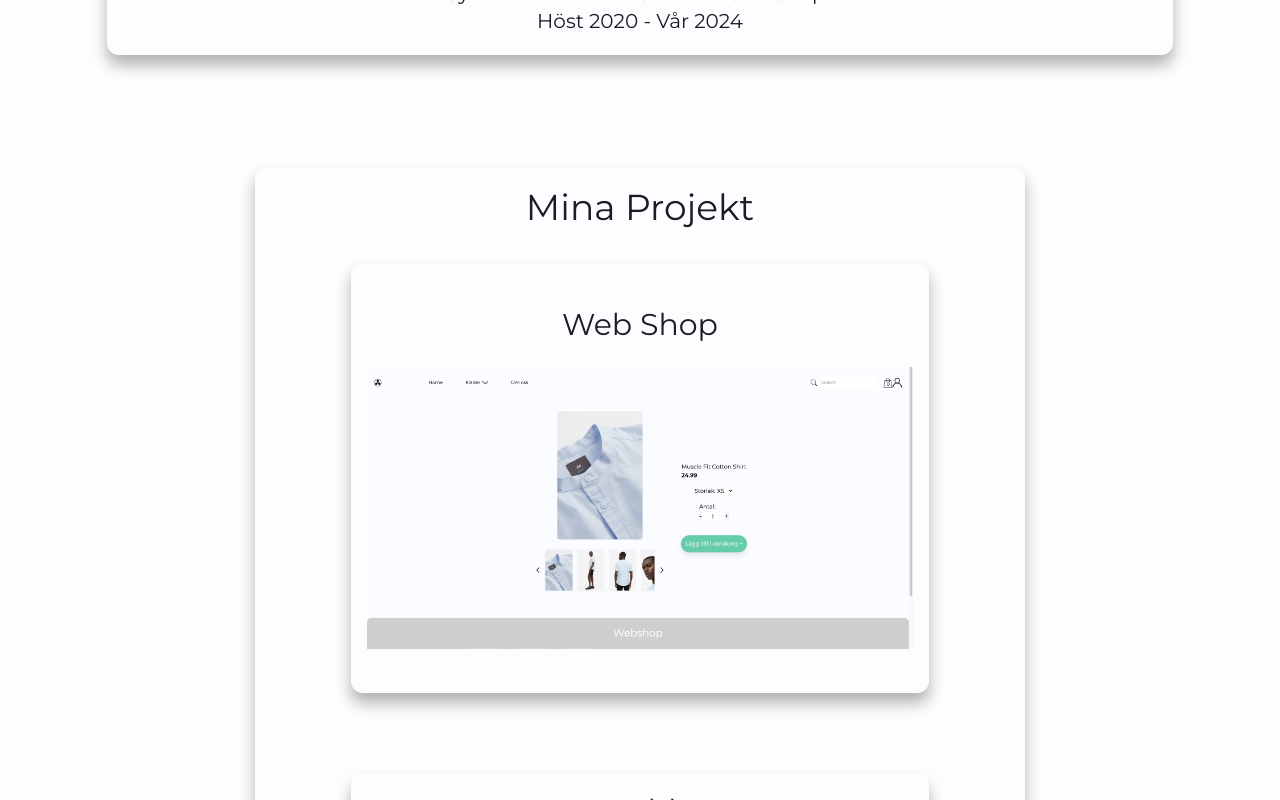
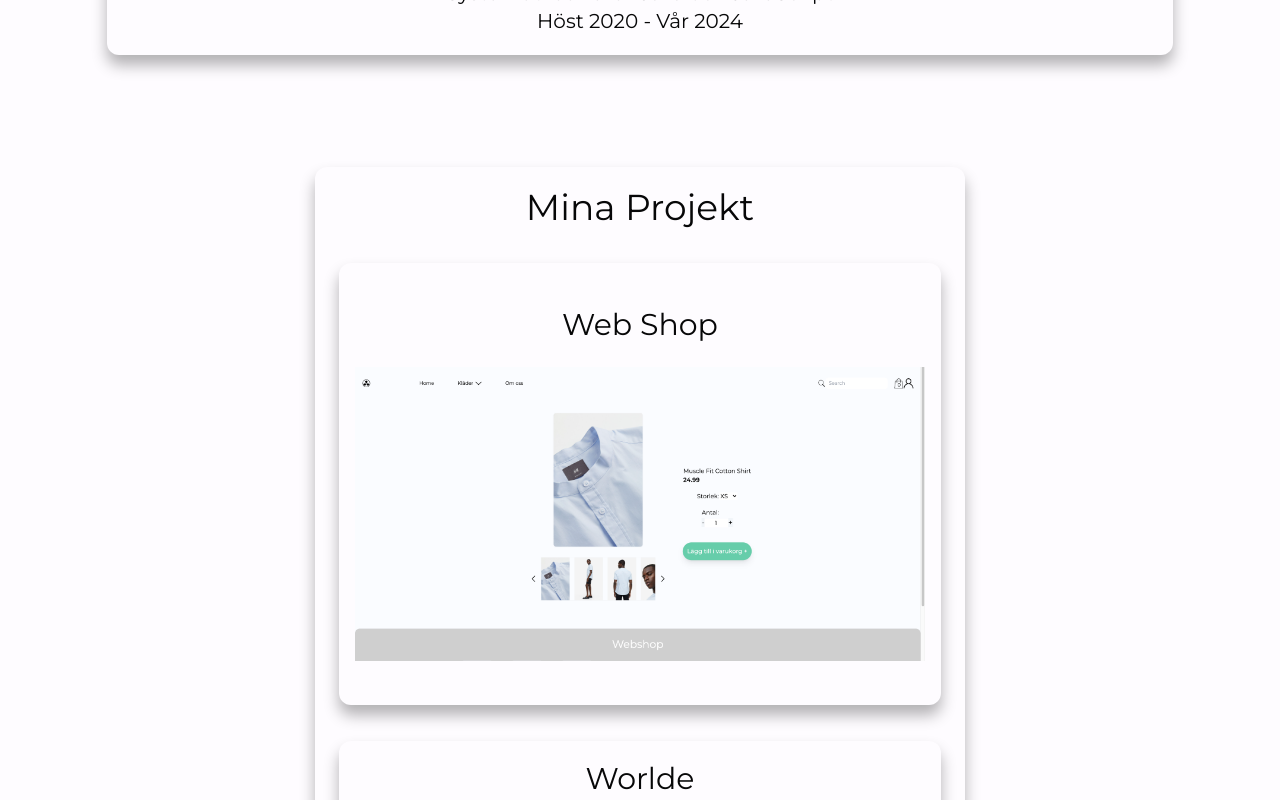
Before and after one commit to Rasmus3liasson/rasmus-portfolio, a Next.js app: page / in a window 1280 px wide. Shown: the part 2000-2800 px from the top of the page. Built offline with nearby package versions, Linux system fonts and the light colour scheme.

Commit message:
added som minor styling

```diff
--- a/src/app/components/Containers/Knowledge.tsx
+++ b/src/app/components/Containers/Knowledge.tsx
@@ -12,7 +12,7 @@ export default function Knowledge() {
     <section className="container -mt-24">
       <div className="my-3 w-full">
         <h3 className="text-4xl text-center">Kunskaper</h3>
-        <div className="mt-8 flex flex-wrap justify-center gap-9 md:gap-20">
+        <div className="mt-8 flex flex-wrap justify-center gap-6 sm:gap-9 md:gap-20">
           {renderProgrammingIcons(
             "https://cdn.jsdelivr.net/gh/devicons/devicon/icons/html5/html5-original.svg"
           )}
@@ -47,7 +47,7 @@ export default function Knowledge() {
 
         <h3 className="text-4xl mt-12">Extras</h3>
 
-        <div className="mt-8 flex flex-wrap justify-center gap-9 md:gap-20">
+        <div className="mt-8 flex flex-wrap justify-center gap-6 sm:gap-9 md:gap-20">
           {renderProgrammingIcons(
             "https://cdn.jsdelivr.net/gh/devicons/devicon/icons/sass/sass-original.svg"
           )}
--- a/src/app/components/Containers/Projects/WebShop.tsx
+++ b/src/app/components/Containers/Projects/WebShop.tsx
@@ -4,7 +4,7 @@ import React from "react";
 
 export default function WebShop() {
   return (
-    <section className="container container-scroll h-auto flex items-center justify-center w-full ">
+    <section className="container container-scroll h-auto flex items-center justify-center w-full m-0 ">
       <div className="w-full flex items-center flex-col justify-center relative group py-6">
         <p className="text-3xl mb-6">Web Shop</p>
         <div>
--- a/src/app/components/Containers/Projects/page.tsx
+++ b/src/app/components/Containers/Projects/page.tsx
@@ -47,7 +47,7 @@ export default function Projects() {
 
   return (
     <div id="projects" className="flex items-center justify-center bg-red">
-      <div className="container flex flex-col items-center justify-center gap-9">
+      <div className="container flex flex-col items-center justify-center gap-9 px-6">
         <h3 className="text-4xl">Mina Projekt</h3>
         <div
           className={`animate-start ${isWebShopVisible && "show-project"}`}
--- a/src/app/components/Header/NavMenu.tsx
+++ b/src/app/components/Header/NavMenu.tsx
@@ -13,7 +13,7 @@ export default function NavMenu() {
       {/* backdrop */}
       {!showMenu && (
         <div
-          className="md:hidden fixed top-0 left-0 w-full h-full bg-colors-greyLight opacity-40"
+          className="md:hidden fixed top-0 left-0 w-full h-full bg-colors-greyLight opacity-20"
           onClick={handleMenu}
         ></div>
       )}
@@ -21,7 +21,7 @@ export default function NavMenu() {
         <ul
           className={`${
             showMenu && "hidden md:flex"
-          } absolute md:relative right-0 top-14 md:top-0 rounded-l-xl px-12 py-9 md:py-0 md:h-auto flex flex-col md:flex-row gap-16 md:gap-4 items-center justify-evenly text-2xl md:text-xl bg-colors-white dark:bg-colors-black`}
+          } absolute md:relative right-0 top-0 rounded-l-xl px-12 py-9 md:py-0 md:h-auto flex flex-col md:flex-row gap-16 md:gap-4 items-center justify-evenly text-2xl md:text-xl bg-colors-white dark:bg-colors-black animate-navMenu`}
         >
           <li className="nav-links">
             <span className="underline-hover">
--- a/src/app/components/Hero.tsx
+++ b/src/app/components/Hero.tsx
@@ -47,7 +47,7 @@ export default function Hero() {
 
         <div>
           <Image
-            className="mt-16 shadow-3xl"
+            className="mt-16 shadow-3xl hej"
             src={"/profile-picture.jpg"}
             width={300}
             height={300}
--- a/tailwind.config.js
+++ b/tailwind.config.js
@@ -9,7 +9,7 @@ module.exports = {
   theme: {
     colors: {
       colors: {
-        black: "#1B1D24",
+        black: "#070708",
         darker: "#52595D",
         white: "#FEFCFF",
         purlpe: "#976bed",
@@ -27,8 +27,13 @@ module.exports = {
         headerAnimation: "slideDown 0.7s ease-in-out",
         arrowDisapear: "disapear 1s ease-in forwards",
         arrowAppear: "appear 2s ease-in-out",
+        navMenu: "slideIn 0.3s ease-in forwards",
       },
       keyframes: {
+        slideIn: {
+          "0%": { transform: "translateX(10%)" },
+          "100%": { transform: "translateX(1%)" },
+        },
         slideDown: {
           "0%": { transform: "translateY(-100%)" },
           "100%": { transform: "translateY(0)" },
```
